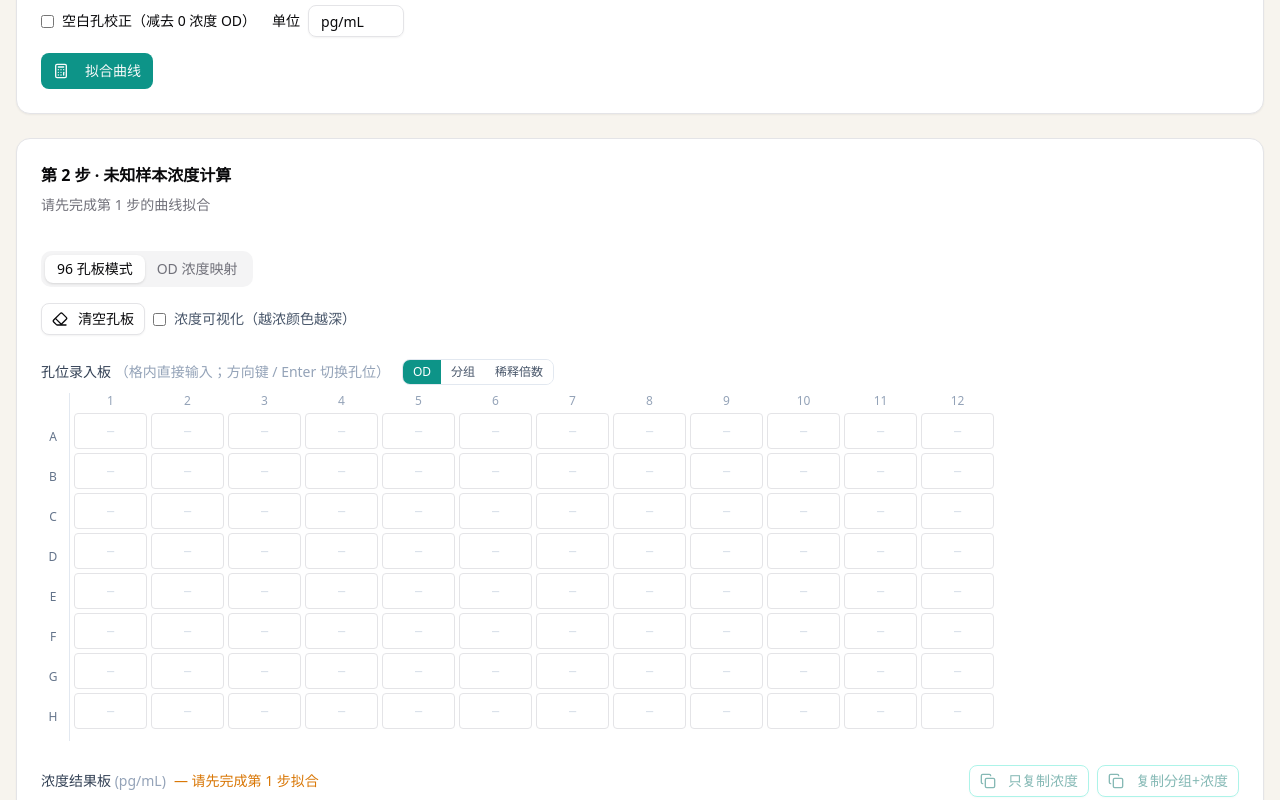
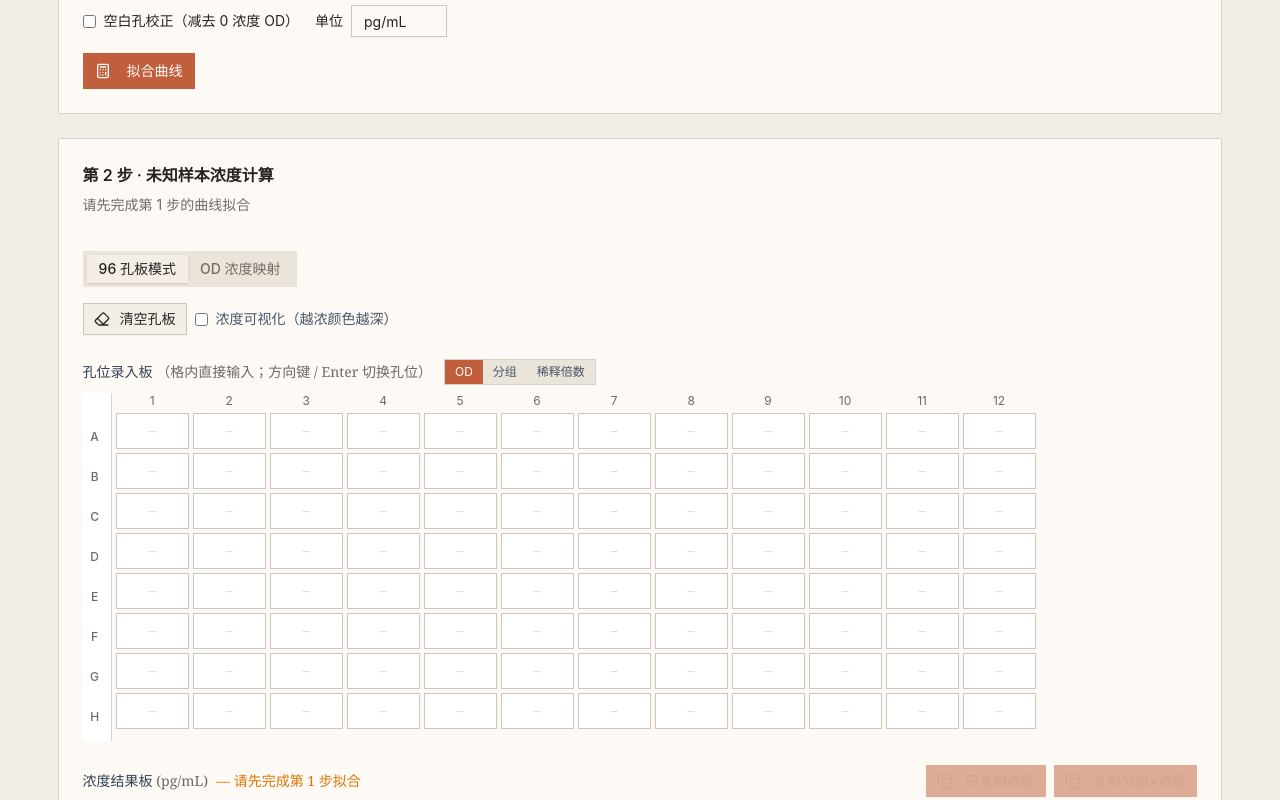
Before and after one commit to heyhey-yoyo/elisa-curve-tool, a React (Vite) app: page / in a window 1280 px wide. Shown: the part 640-1440 px from the top of the page. Built offline with nearby package versions, Linux system fonts and the light colour scheme.

Commit message:
refactor: align interface with ydchen portfolio

```diff
--- a/src/index.css
+++ b/src/index.css
@@ -73,3 +73,18 @@
     @apply bg-background text-foreground;
   }
 }
+/* Portfolio visual system for the tool body. The YDchen Tools header is intentionally unchanged. */
+:root{--background:38 33% 93%;--foreground:30 7% 14%;--card:40 100% 99%;--card-foreground:30 7% 14%;--popover:40 100% 99%;--popover-foreground:30 7% 14%;--primary:14 54% 50%;--primary-foreground:40 100% 99%;--secondary:34 28% 89%;--secondary-foreground:30 7% 14%;--muted:34 28% 89%;--muted-foreground:29 7% 42%;--accent:14 54% 50%;--accent-foreground:40 100% 99%;--border:30 12% 78%;--input:30 12% 78%;--ring:14 54% 50%;--radius:0rem}
+body{font-family:Inter,ui-sans-serif,-apple-system,BlinkMacSystemFont,"Segoe UI","PingFang SC","Microsoft YaHei",sans-serif;background:#f3eee5}
+#root>div{background:#f3eee5!important;color:#24221f}
+#root>div>main{max-width:1440px!important;padding-left:clamp(22px,4.5vw,72px)!important;padding-right:clamp(22px,4.5vw,72px)!important}
+#root main [data-slot="card"]{background:rgba(255,252,247,.84)!important;border-color:rgba(36,34,31,.18)!important;border-radius:0!important;box-shadow:none!important}
+#root main h2,#root main h3{font-family:Georgia,"Times New Roman","Songti SC","STSong",serif;font-weight:400}
+#root main input,#root main button,#root main select,#root main textarea{border-radius:0}
+#root main [class*="bg-teal-"]{background-color:#c15f3c!important}
+#root main [class*="text-teal-"]{color:#a94f31!important}
+#root main [class*="border-teal-"]{border-color:rgba(193,95,60,.35)!important}
+#root main [class*="bg-slate-50"],#root main [class*="bg-slate-100"]{background-color:#ebe4d8!important}
+#root main [class*="text-slate-900"],#root main [class*="text-slate-800"]{color:#24221f!important}
+#root main [class*="text-slate-500"],#root main [class*="text-slate-400"]{color:#6f6a62!important}
+#root main [class*="border-slate-"]{border-color:rgba(36,34,31,.18)!important}
```
Also changed, not shown: 2 other files (tests, documents, lock files or other folders).
